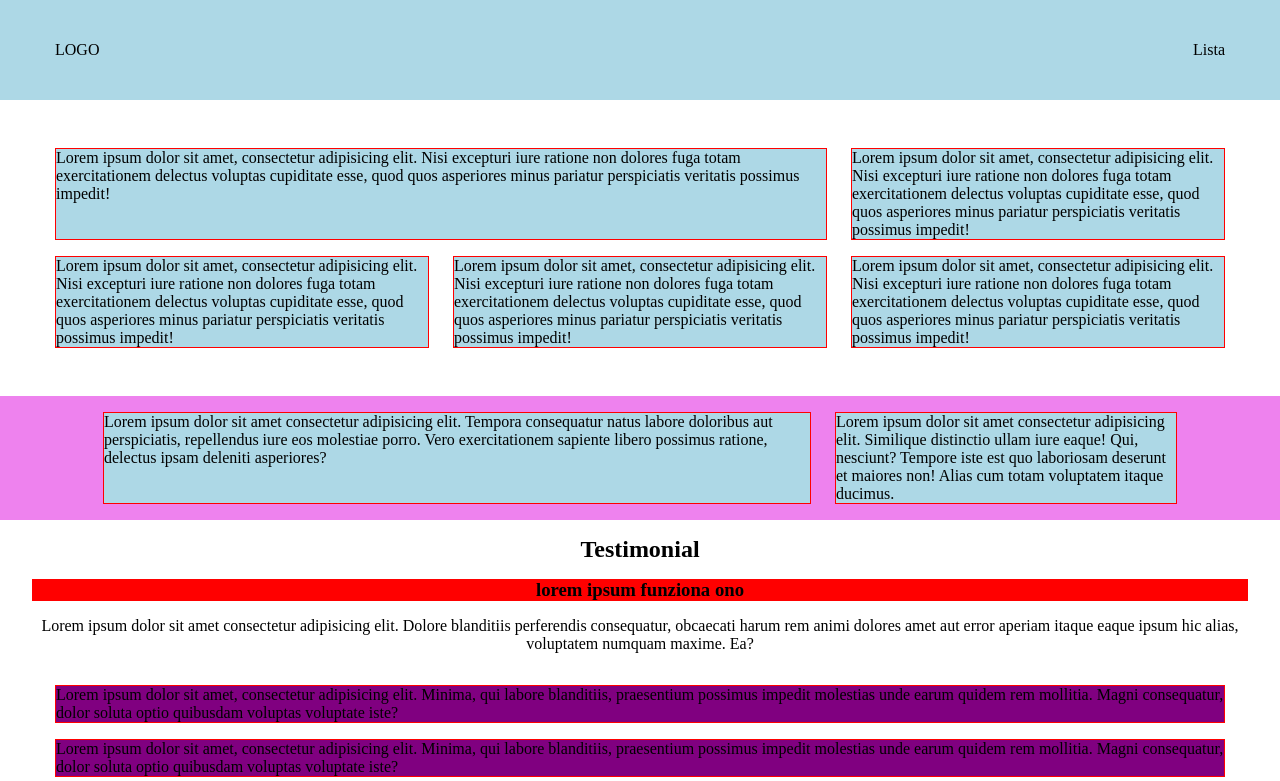
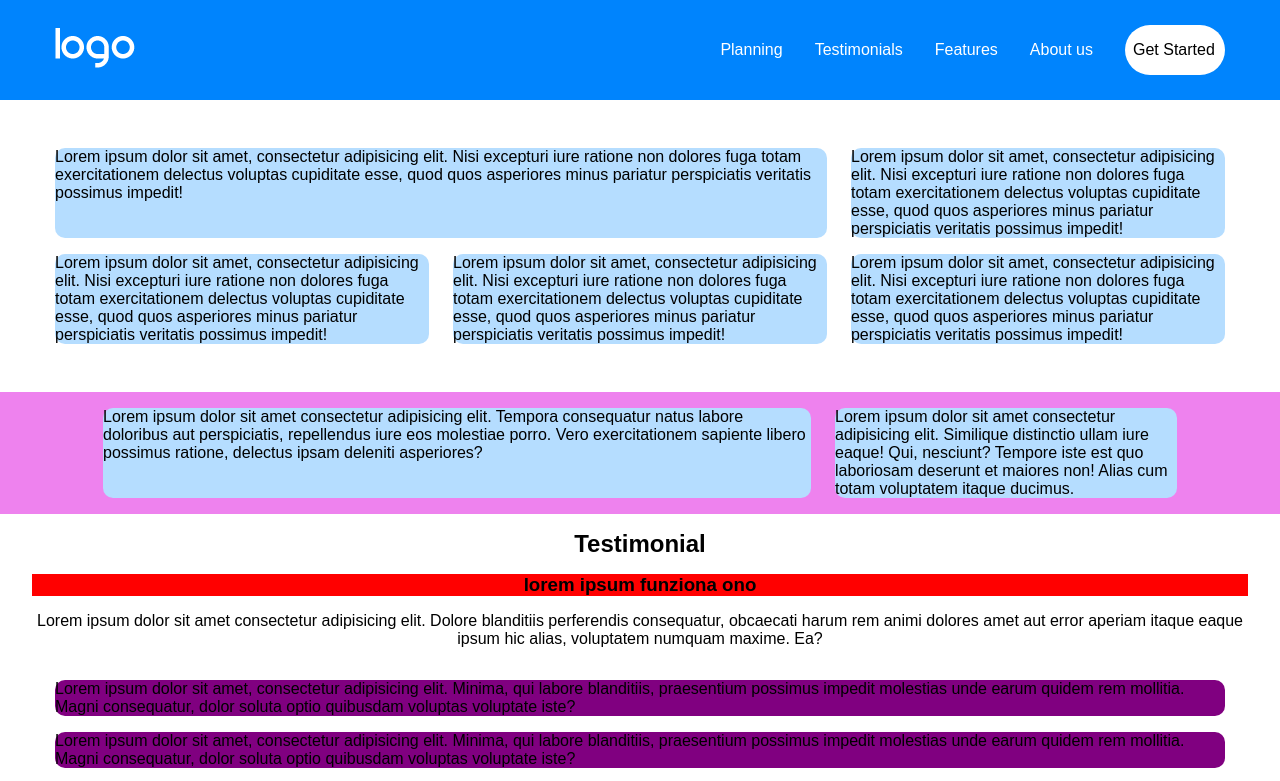
Before and after one commit to fede2796/htmlcss-responsive-layout, a plain HTML site: page index.html in a window 1280 px wide. Shown: the top 781 px of the page. Drawn offline with Linux system fonts and the light colour scheme.

Commit message:
Fine Header

```diff
--- a/css/style.css
+++ b/css/style.css
@@ -2,11 +2,12 @@
     padding: 0;
     margin: 0 ;
     box-sizing: border-box;
+    font-family: 'PT Sans', sans-serif;
 }
 header{
     width: 100%;
     height: 100px;
-    background-color: lightblue;
+    background-color: #0084fd;
 }
 /*COMMON*/
 .container{
@@ -20,19 +21,41 @@ header{
 .padding-container{
     padding: 0 2rem;
 }
+
 /*HEADER*/
 .list{
     display: none;
 }
 /*MAIN*/
 .col{
-    border: 1px solid red;
-    background-color: lightblue;
+    border: none;
+    background-color:#B5DDFF;
     margin-top: 1rem;
+    border-radius: 10px;
 }
 .info{
     padding-top: 2rem;
     padding-bottom: 3rem;
+}
+.icon i{
+    color: white;
+}
+li a{
+    color: white;
+    text-decoration: none;
+}
+.button{
+    height: 50px;
+    width: 100px;
+    background-color: white;
+    padding-left: 0.5rem;
+    padding-top: 1rem;
+    margin-left: 1rem;
+    border-radius: 50px;
+}
+.button a{
+    color: black;
+    text-decoration: none;
 }
 .strategy, .benefits{
     background-color: violet;
@@ -168,6 +191,15 @@ footer{
         width: calc(100%/4);
         margin: 2rem 2rem;
     }
+   .list ul{
+       display: flex;
+       list-style-type: none;
+   }
+    .list li{
+        padding: 1rem 1rem;
 
-
+    }
+    .list{
+        display: flex;
+    }
 }
--- a/index.html
+++ b/index.html
@@ -6,20 +6,39 @@
     <meta name="viewport" content="width=device-width, initial-scale=1.0">
     <title>Responsive-layout</title>
 
-    <link href="https://fonts.googleapis.com/css2?family=PT+Sans&display=swap" rel="stylesheet">
+    <link rel="stylesheet" href="https://cdnjs.cloudflare.com/ajax/libs/font-awesome/6.1.1/css/all.min.css" integrity="sha512-KfkfwYDsLkIlwQp6LFnl8zNdLGxu9YAA1QvwINks4PhcElQSvqcyVLLD9aMhXd13uQjoXtEKNosOWaZqXgel0g==" crossorigin="anonymous" referrerpolicy="no-referrer" />
     <link rel="stylesheet" href="css/style.css">
 </head>
 <body>
     <header class="padding-container">
         <nav class="container">
             <div>
-                LOGO
+                <img src="img/logo.png" alt="logo">
             </div>
             <div class="icon">
-                Icon
+               <a href="#"><i class="fa-solid fa-bars fa-xl"></i></a>
             </div>
             <div class="list">
-                Lista
+                <ul>
+                    <li>
+                        <a href="#">Planning</a>
+                    </li>
+                    <li>
+                        <a href="#">Testimonials</a>
+                    </li>
+                    <li>
+                        <a href="#">
+                            Features
+                        </a>
+                    </li>
+                    <li>
+                        <a href="#">About us</a>
+                    </li>
+
+                </ul>
+                <div class="button">
+                   <a href="#">Get Started</a>
+                </div>
             </div>
         </nav>
     </header>
```
